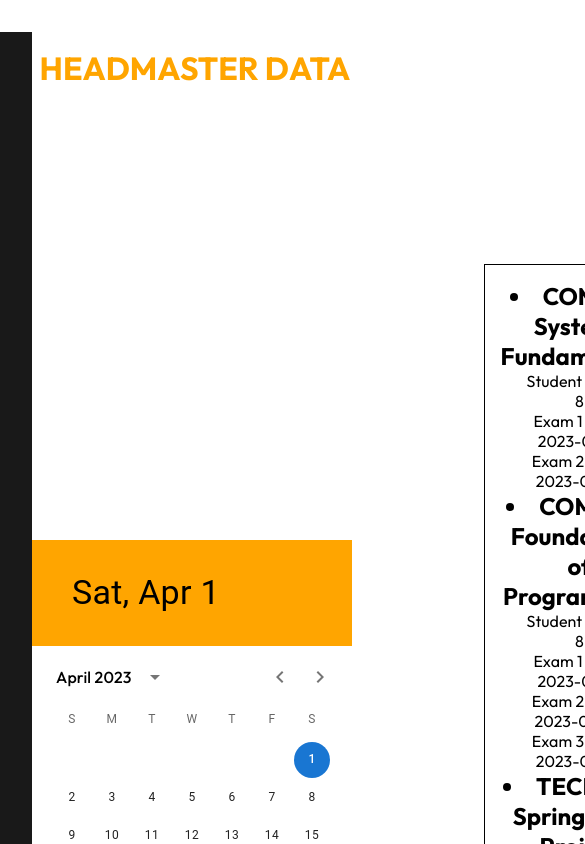
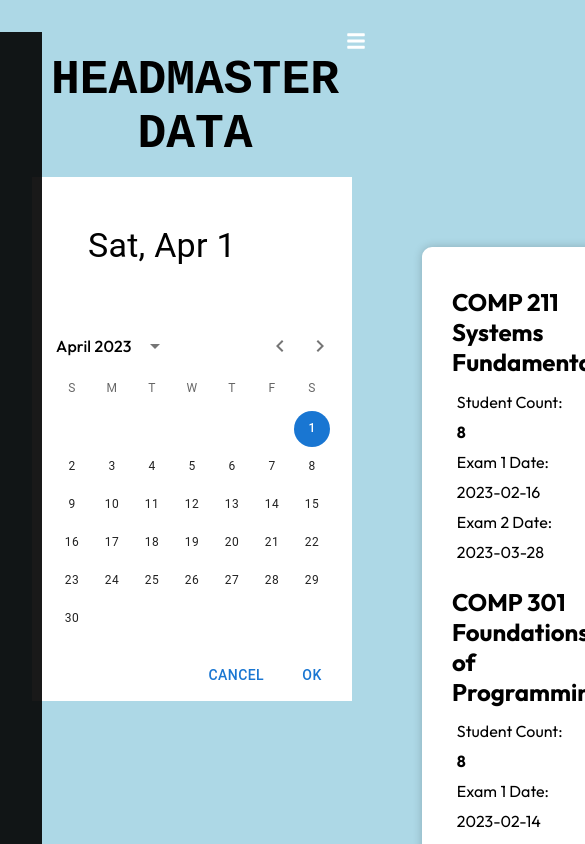
Before and after one commit to kaylanesbitt/anti-hell-week, a React (Create React App) app in the folder react-rolex/: page /headmaster in a window 390 px wide. Shown: the top 844 px of the page, 585 px wide, since content can reach past the window. Built offline with nearby package versions, Linux system fonts and the light colour scheme.

Commit message:
Finished front end

```diff
--- a/react-rolex/src/App.css
+++ b/react-rolex/src/App.css
@@ -14,7 +14,7 @@
 }
 
 .css-j88s13-MuiPickersToolbar-root-MuiDatePickerToolbar-root {
-  display: none !important
+  display: grid !important
 }
 
 .css-j88s13-MuiPickersToolbar-root-MuiDatePickerToolbar-root {
@@ -23,9 +23,10 @@
 
 .css-3jvy96-MuiTypography-root-MuiDatePickerToolbar-title {
   justify-content: center !important;
-  background-color: orange;
-  padding: 1rem;
+  background-color: white;
+  padding: 2rem;
 }
+
 
 .css-1hbyad5-MuiTypography-root {
   display: none !important;
@@ -36,33 +37,41 @@
 }
 
 .css-7oawqu-MuiButtonBase-root-MuiPickersDay-root.Mui-selected {
-  background-color: orange !important;
+  background-color: #ADD8E6 !important;
 }
 
 .css-1qs309j-MuiButtonBase-root-MuiPickersDay-root.Mui-selected {
-  background-color: orange !important;
+  background-color: #ADD8E6 !important;
 }
 
 .header-text {
   text-transform: uppercase;
-  margin-bottom: 2rem;
-  color: orange;
+  margin-bottom: 1rem;
+  color: black;
+  font-family: "Courier New";
+  font-size: 3rem;
 }
-
+/* date for calander */
 .css-jhsfre-MuiGrid-root-MuiPickersToolbar-content {
   justify-content: center !important;
 }
 
 .css-1eurbeq-MuiPickersToolbar-root-MuiDatePickerToolbar-root {
-  background-color: orange;
+  background-color: white;
 }
 
+/*calander stuff */
 .container {
   display: flex;
   justify-content: space-between;
-  align-items: center;
+  align-items: flex-start;
 }
 
 .Badge {
   color: black !important;
 }
+.MuiStaticDatePicker-root {
+  width: 40rem;
+  height: 20rem;
+  margin: 0 auto;
+}
--- a/react-rolex/src/components/DataCardStyles.css
+++ b/react-rolex/src/components/DataCardStyles.css
@@ -1,60 +1,57 @@
 .pricing {
-    width: 100%;
-    padding: 9rem 8rem;
-    background: #fff;
+    background-color: #ADD8E6;
+    padding: 50px;
+    font-family: Arial, sans-serif;
 }
-
+/* no idea what this changes :( */
 .card-container {
-    max-width: 1140px;
-    margin: auto;
-    display: grid;
-    /* grid-template-columns: repeat(3, 1fr);
-    grid-gap: 40px; */
+    display: flex;
+    flex-wrap: wrap;
+    justify-content: center;
+    align-items: center;
 }
 
 .card {
-    border: 1px solid #000;
-    color: #000;
-    text-align: center;
-    padding: 1rem;
+    background-color: #fff;
+    border-radius: 10px;
+    box-shadow: 0 0 10px rgba(0, 0, 0, 0.2);
+    margin: 20px;
+    padding: 30px;
+    text-align: left;
+    width: 450px;
 }
 
-.card:hover {
-    background-color: #eee;
+h2 {
+    font-size: 1.5rem;
+    margin-top: 0;
 }
 
-.card h3 {
-    font-size: 1.4rem;
-    padding: 1rem;
+ul {
+    list-style: none;
+    margin: 0;
+    padding: .3rem;
+    text-align: left;
 }
 
-.card p {
-    padding: 10px 0;
+li {
+    margin: 10px 0;
+    display: flex;
+    justify-content: space-between;
+    align-items: center;
 }
 
-.bar {
-    border-bottom: 1px solid #eee;
-    width: 10%;
-    margin: 1.5rem auto;
-    display: block;
+li:first-child {
+    font-weight: bold;
+    display: flex;
+
 }
 
-.btc {
-    font-size: 4rem;
-    font-weight: 600;
-    padding: 1rem 0
+li span {
+    font-weight: normal;
 }
 
-.btn {
-    display: block;
-    width: 80%;
-    margin: 2rem auto;
-}
-
-@media screen and (max-width: 740px) {
-    .card-container {
-        max-width: 90%;
-        margin: auto;
-        grid-template-columns: 1fr;
+@media (max-width: 768px) {
+    .card {
+        width: 100%;
     }
 }
--- a/react-rolex/src/components/FooterStyles.css
+++ b/react-rolex/src/components/FooterStyles.css
@@ -15,7 +15,7 @@
 .left {
     height: 100%;
     max-width: 100%;
-    display: flex;
+    display: table-row;
     flex-direction: column;
     padding: 1rem;
 }
@@ -32,15 +32,15 @@
 .right {
     height: 100%;
     max-width: 100%;
-    display: flex;
-    flex-direction: column;
+    display: table-row;
+    flex-direction: row;
     padding: 1rem;
     margin-top: 0.25rem;
 }
 
 h4 {
     font-size: 1.2rem;
-    padding-bottom: 0.7rem;
+    padding-bottom: 1rem;
 }
 
 p {
--- a/react-rolex/src/index.css
+++ b/react-rolex/src/index.css
@@ -26,18 +26,18 @@ code {
 @import url('https://fonts.googleapis.com/css2?family=Outfit:wght@100;200;300;400;500;600;700;800;900&display=swap');
 
 *{
-  box-sizing: border-box;
+  box-sizing: content-box;
   margin: 0;
   padding: 0;
   font-family: 'Outfit', sans-serif;
 }
 
 body {
-  background: #fff;
+  background: #ADD8E6;
 }
 
 h1, h4, p, a {
-  color: #000;
+  color: black;
   text-decoration: none;
 }
 
@@ -66,3 +66,8 @@ ul {
   color: #fff;
   transition: 0.3s;
 }
+.MuiStaticDatePicker-root {
+  width: 15rem;
+  height: 15rem;
+  position: static !important;
+}
```
